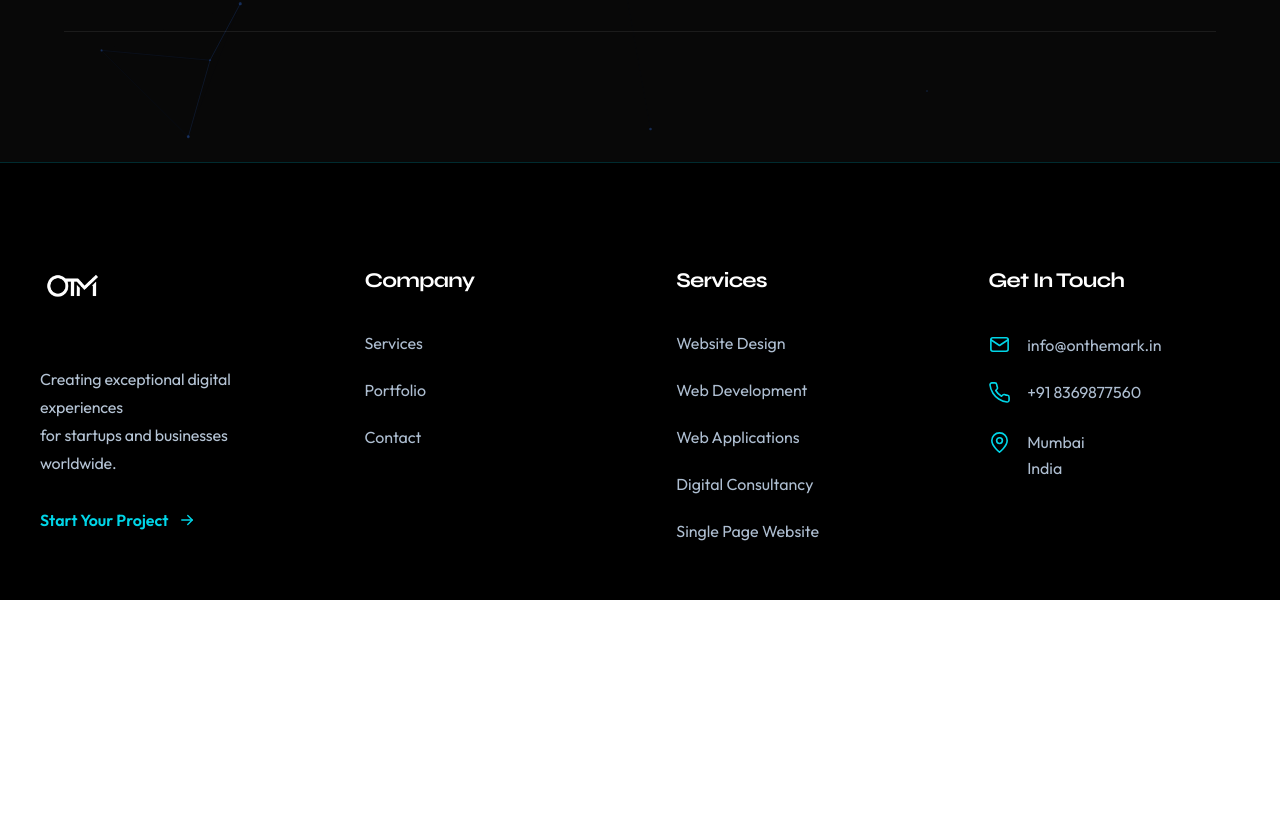
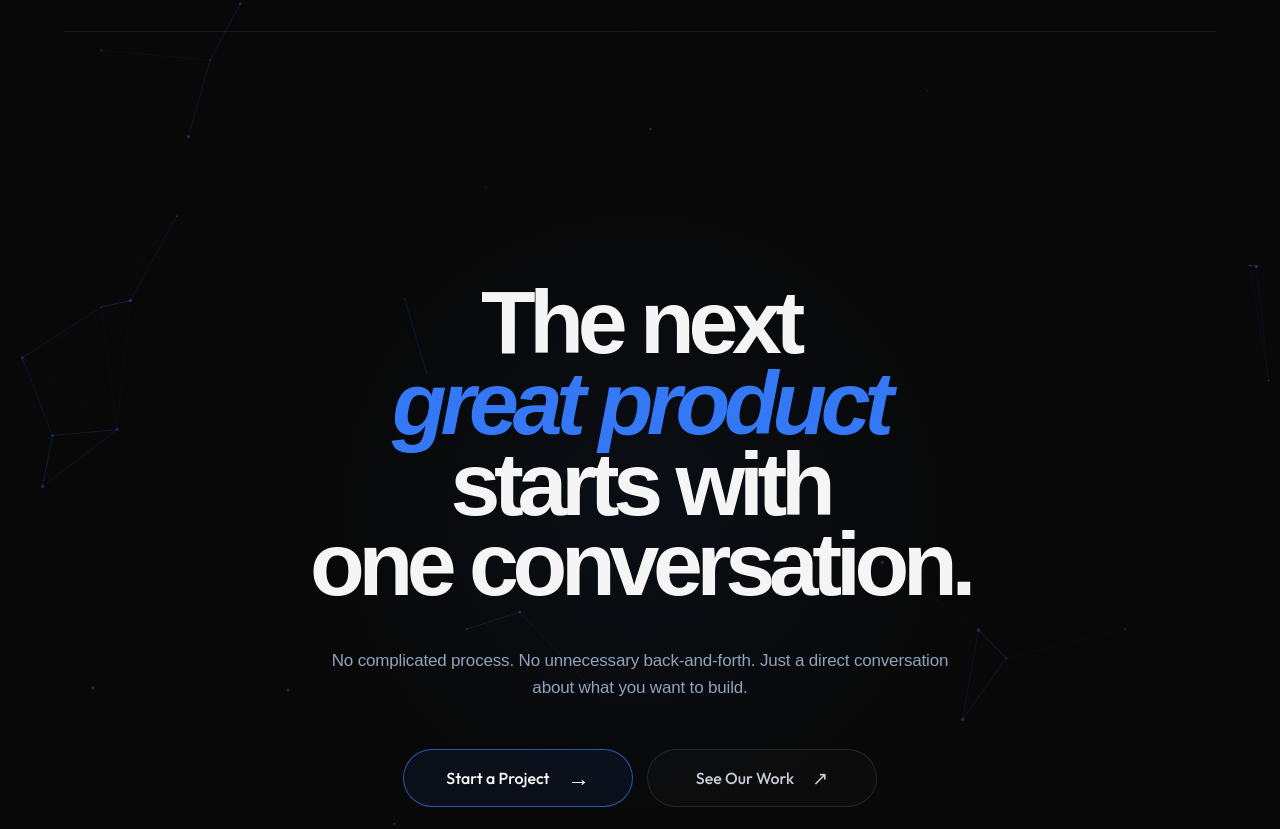
Before and after one commit to Nishxsm/onthemark, a Next.js app: page / in a window 1280 px wide. Shown: the part 5731-6560 px from the top of the page. Before the commit the page ends 6331 px from the top, so only its background shows below. Built offline with nearby package versions, Linux system fonts and the light colour scheme.

Commit message:
comps finalized

```diff
--- a/src/components/home/HowWeWork.jsx
+++ b/src/components/home/HowWeWork.jsx
@@ -47,7 +47,7 @@ const stages = [
     },
 ];
 
-export default function Process() {
+export default function HowWeWork() {
     const processRef = useRef(null);
 
     const isInView = useInView(processRef, {
--- /dev/null
+++ b/src/components/home/ProjectCTA.jsx
@@ -0,0 +1,72 @@
+"use client";
+
+import { motion } from "motion/react";
+import Link from "next/link";
+import NetworkBackground from "../common/NetworkBackground";
+import "../../styles/home/ProjectCTA.css";
+
+export default function ProjectCTA() {
+    return (
+        <section className="final-cta">
+            <NetworkBackground />
+
+            <motion.div
+                className="final-cta-content"
+                initial={{
+                    opacity: 0,
+                    y: 35,
+                }}
+                whileInView={{
+                    opacity: 1,
+                    y: 0,
+                }}
+                viewport={{
+                    once: false,
+                    amount: 0.3,
+                }}
+                transition={{
+                    duration: 0.8,
+                    ease: [0.22, 1, 0.36, 1],
+                }}
+            >
+                <h2>
+                    The next
+                    <br />
+                    <span>great product</span>
+                    <br />
+                    starts with
+                    <br />
+                    one conversation.
+                </h2>
+
+                <p>
+                    No complicated process. No unnecessary
+                    back-and-forth. Just a direct conversation
+                    about what you want to build.
+                </p>
+
+                <div className="final-cta-actions">
+                    <Link
+                        href="/contact"
+                        className="final-cta-button final-cta-button-primary"
+                    >
+                        <span>Start a Project</span>
+                        <span className="final-cta-arrow">
+                            →
+                        </span>
+                    </Link>
+
+                    <Link
+                        href="/portfolio"
+                        className="final-cta-button final-cta-button-secondary"
+                    >
+                        <span>See Our Work</span>
+                        <span className="final-cta-work-arrow">
+                            ↗
+                        </span>
+                    </Link>
+                </div>
+            </motion.div>
+        </section>
+    );
+}
--- a/src/pages/Home.jsx
+++ b/src/pages/Home.jsx
@@ -4,6 +4,7 @@ import Navbar from "../components/common/Navbar";
 import HowWeWork from "../components/home/HowWeWork";
 import Process from "../components/home/Process";
 import Service from "../components/home/Service";
+import ProjectCTA from "../components/home/ProjectCTA";
 
 const Home = () => {
     return (
@@ -13,6 +14,7 @@ const Home = () => {
             <HowWeWork />
             <Service />
             <Process />
+            <ProjectCTA />
             <Footer />
         </main>
     );
--- /dev/null
+++ b/src/styles/home/ProjectCTA.css
@@ -0,0 +1,211 @@
+/* final cta */
+
+.final-cta {
+    position: relative;
+    width: 100%;
+    min-height: 680px;
+    padding: 120px 6% 130px;
+    display: flex;
+    align-items: center;
+    justify-content: center;
+    overflow: hidden;
+    box-sizing: border-box;
+    background:
+        radial-gradient(
+            circle at 50% 45%,
+            rgba(52, 120, 246, 0.055),
+            transparent 42%
+        ),
+        #080808;
+    color: #ffffff;
+}
+
+/* content */
+
+.final-cta-content {
+    position: relative;
+    z-index: 2;
+    width: 100%;
+    max-width: 1050px;
+    text-align: center;
+}
+
+/* heading */
+
+.final-cta h2 {
+    margin: 0;
+    font-family:
+        Arial,
+        Helvetica,
+        sans-serif;
+    font-size: clamp(58px, 7vw, 108px);
+    font-weight: 800;
+    line-height: 0.9;
+    letter-spacing: -0.07em;
+    color: #f5f5f5;
+}
+
+.final-cta h2 span {
+    color: #3478f6;
+    font-style: italic;
+    font-weight: 900;
+}
+
+/* description */
+
+.final-cta p {
+    max-width: 620px;
+    margin: 42px auto 0;
+    font-family:
+        Arial,
+        Helvetica,
+        sans-serif;
+    font-size: 17px;
+    line-height: 1.6;
+    letter-spacing: -0.01em;
+    color: #8fa4bd;
+}
+
+/* actions */
+
+.final-cta-actions {
+    display: flex;
+    align-items: center;
+    justify-content: center;
+    gap: 14px;
+    margin-top: 48px;
+}
+
+/* buttons */
+
+.final-cta-button {
+    display: inline-flex;
+    align-items: center;
+    justify-content: center;
+    gap: 18px;
+    min-width: 230px;
+    height: 58px;
+    padding: 0 25px;
+    border-radius: 999px;
+    box-sizing: border-box;
+    font-family:
+        "Outfit",
+        Arial,
+        sans-serif;
+    font-size: 16px;
+    font-weight: 500;
+    text-decoration: none;
+    transition:
+        transform 300ms cubic-bezier(0.16, 1, 0.3, 1),
+        background 300ms ease,
+        border-color 300ms ease,
+        box-shadow 300ms ease,
+        color 300ms ease;
+}
+
+/* primary */
+
+.final-cta-button-primary {
+    border: 1px solid rgba(52, 120, 246, 0.7);
+    background: rgba(52, 120, 246, 0.07);
+    color: #ffffff;
+}
+
+.final-cta-arrow {
+    font-size: 22px;
+    line-height: 1;
+    transition:
+        transform 300ms cubic-bezier(0.16, 1, 0.3, 1);
+}
+
+.final-cta-button-primary:hover {
+    transform: translateY(-3px);
+    border-color: #3478f6;
+    background: rgba(52, 120, 246, 0.13);
+    box-shadow:
+        0 12px 35px rgba(52, 120, 246, 0.12);
+}
+
+.final-cta-button-primary:hover .final-cta-arrow {
+    transform: translateX(6px);
+}
+
+/* secondary */
+
+.final-cta-button-secondary {
+    border: 1px solid rgba(255, 255, 255, 0.1);
+    background: rgba(255, 255, 255, 0.02);
+    color: #c8ced8;
+}
+
+.final-cta-work-arrow {
+    font-size: 19px;
+    line-height: 1;
+    transition:
+        transform 300ms cubic-bezier(0.16, 1, 0.3, 1);
+}
+
+.final-cta-button-secondary:hover {
+    transform: translateY(-3px);
+    border-color: rgba(255, 255, 255, 0.25);
+    background: rgba(255, 255, 255, 0.045);
+    color: #ffffff;
+}
+
+.final-cta-button-secondary:hover .final-cta-work-arrow {
+    transform: translate(4px, -4px);
+}
+
+/* tablet */
+
+@media (max-width: 900px) {
+    .final-cta {
+        min-height: 620px;
+        padding: 100px 6% 110px;
+    }
+
+    .final-cta h2 {
+        font-size: clamp(52px, 8vw, 80px);
+    }
+}
+
+/* mobile */
+
+@media (max-width: 650px) {
+    .final-cta {
+        min-height: 620px;
+        padding: 85px 6% 90px;
+    }
+
+    .final-cta h2 {
+        font-size: 13vw;
+        line-height: 0.92;
+    }
+
+    .final-cta p {
+        max-width: 380px;
+        margin-top: 30px;
+        font-size: 15px;
+    }
+
+    .final-cta-actions {
+        flex-direction: column;
+        width: 100%;
+        margin-top: 35px;
+    }
+
+    .final-cta-button {
+        width: 100%;
+        max-width: 340px;
+    }
+}
+
+/* reduced motion */
+
+@media (prefers-reduced-motion: reduce) {
+    .final-cta-button,
+    .final-cta-arrow,
+    .final-cta-work-arrow {
+        transition: none;
+    }
+}
```
